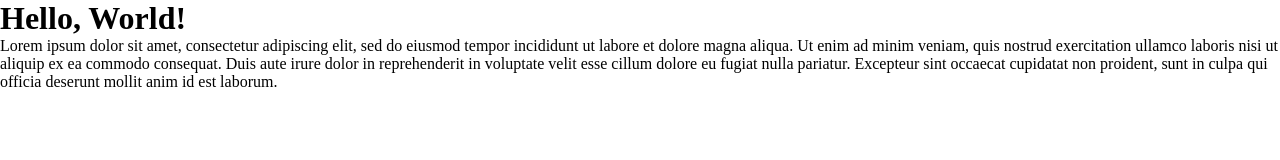
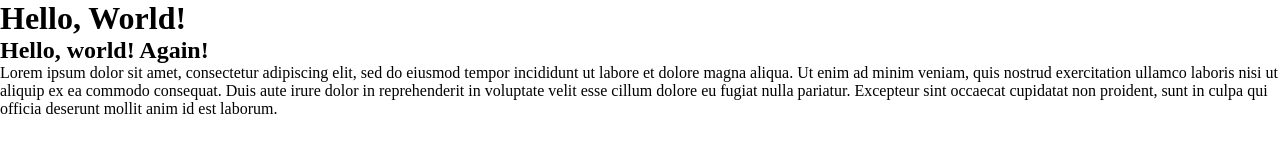
Before and after one commit to JeffreyGilDeimos/my-first-repo, a plain HTML site: page index.html in a window 1280 px wide. Drawn offline with Linux system fonts and the light colour scheme.

Commit message:
Added new heading using GitLens

```diff
--- a/index.html
+++ b/index.html
@@ -6,6 +6,7 @@
     <link rel="stylesheet" href="style.css">
     <body>
         <h1>Hello, World!</h1>
+        <h2>Hello, world! Again!</h2>
         <p>Lorem ipsum dolor sit amet, consectetur adipiscing elit, sed do eiusmod tempor incididunt ut labore et dolore magna aliqua. Ut enim ad minim veniam, quis nostrud exercitation ullamco laboris nisi ut aliquip ex ea commodo consequat. Duis aute irure dolor in reprehenderit in voluptate velit esse cillum dolore eu fugiat nulla pariatur. Excepteur sint occaecat cupidatat non proident, sunt in culpa qui officia deserunt mollit anim id est laborum.</p>
     </body>
 </html>
```
